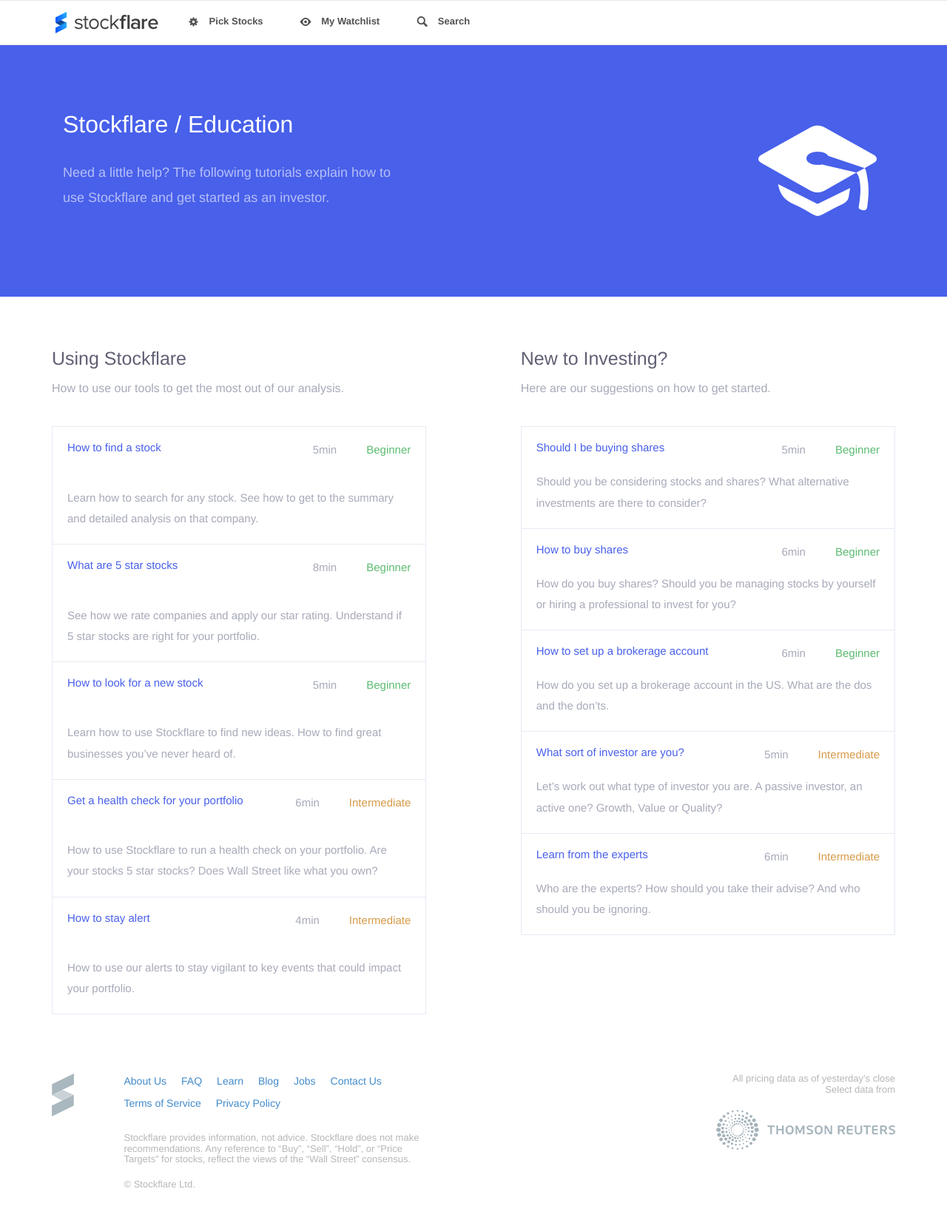
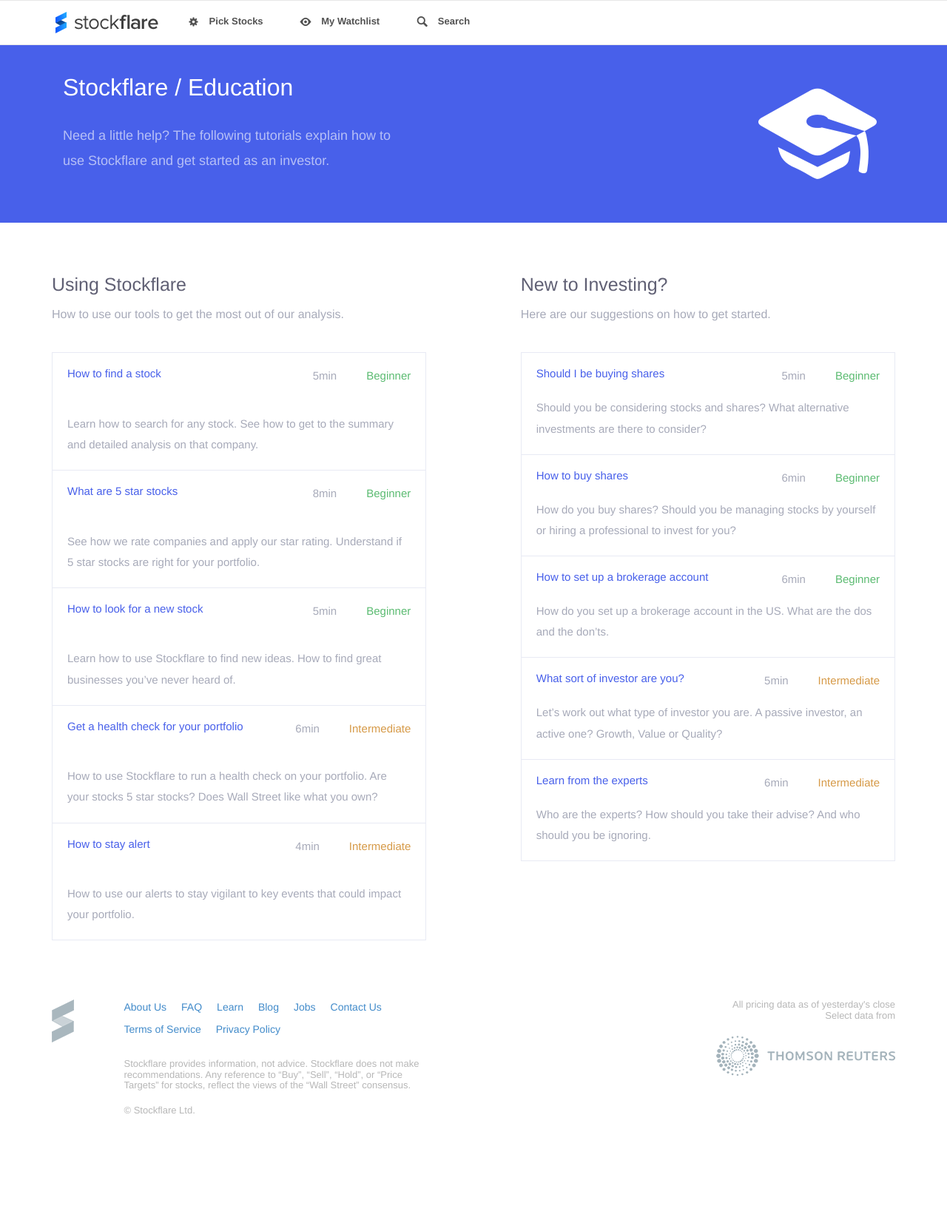
Before and after one commit to Stockflare/learn, a Jekyll site: the page built from index.html, in a window 1280 px wide. Shown: the whole page at 74% size. Built offline with Jekyll 4.4.1, drawn with Linux system fonts in a browser that asks for light colours; nearby versions of some CDN libraries; after the commit the page ends 1549 px from its top, so only the background shows below that.

Commit message:
Updated spacing in header

```diff
--- a/_sass/_jumbotron.scss
+++ b/_sass/_jumbotron.scss
@@ -1,6 +1,6 @@
 .jumbotron {
 	width:100%;
-	padding:90px 0px;
+	padding:40px 0px;
 	background:#4860EA;
 
   .large {
```
